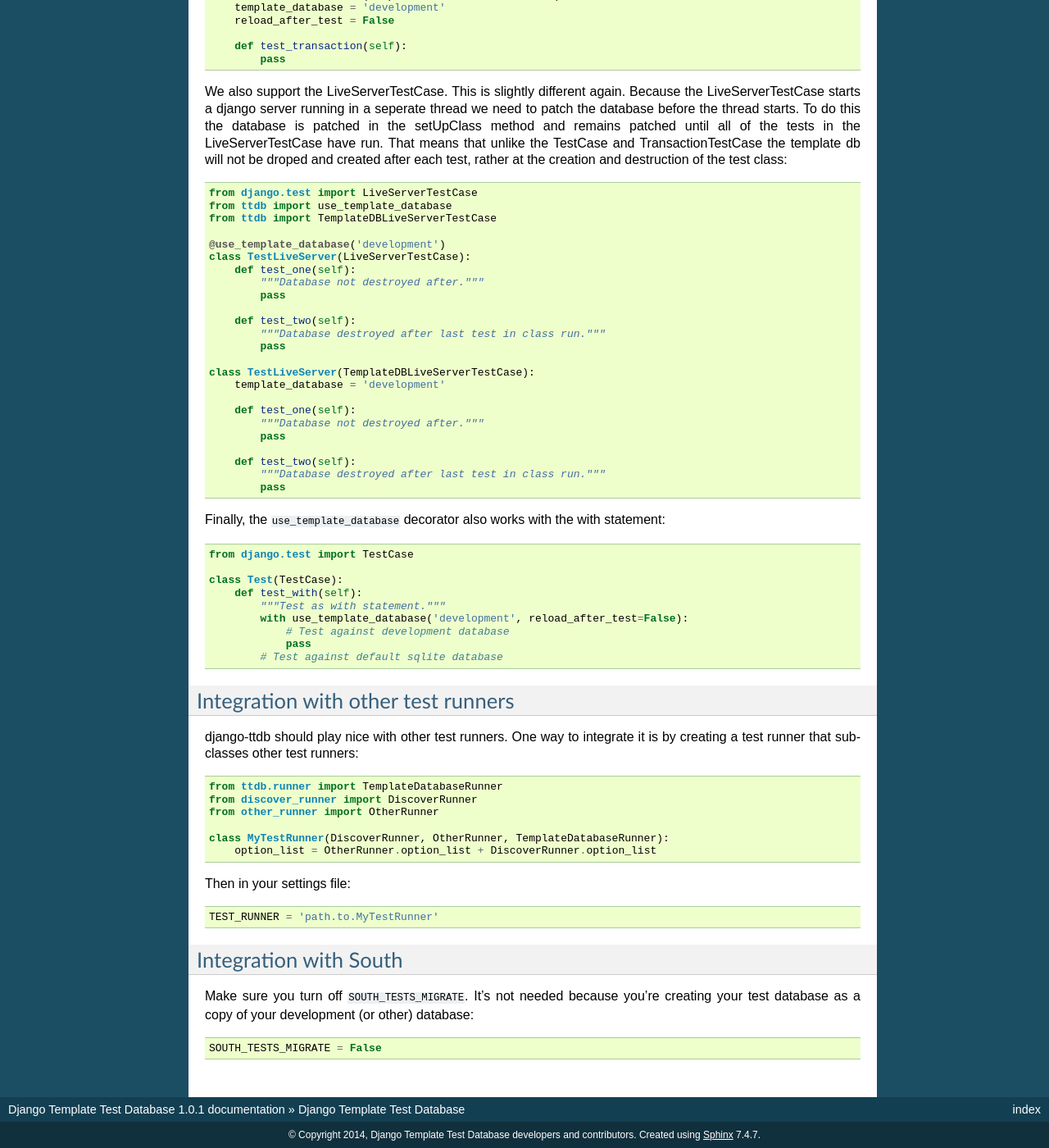
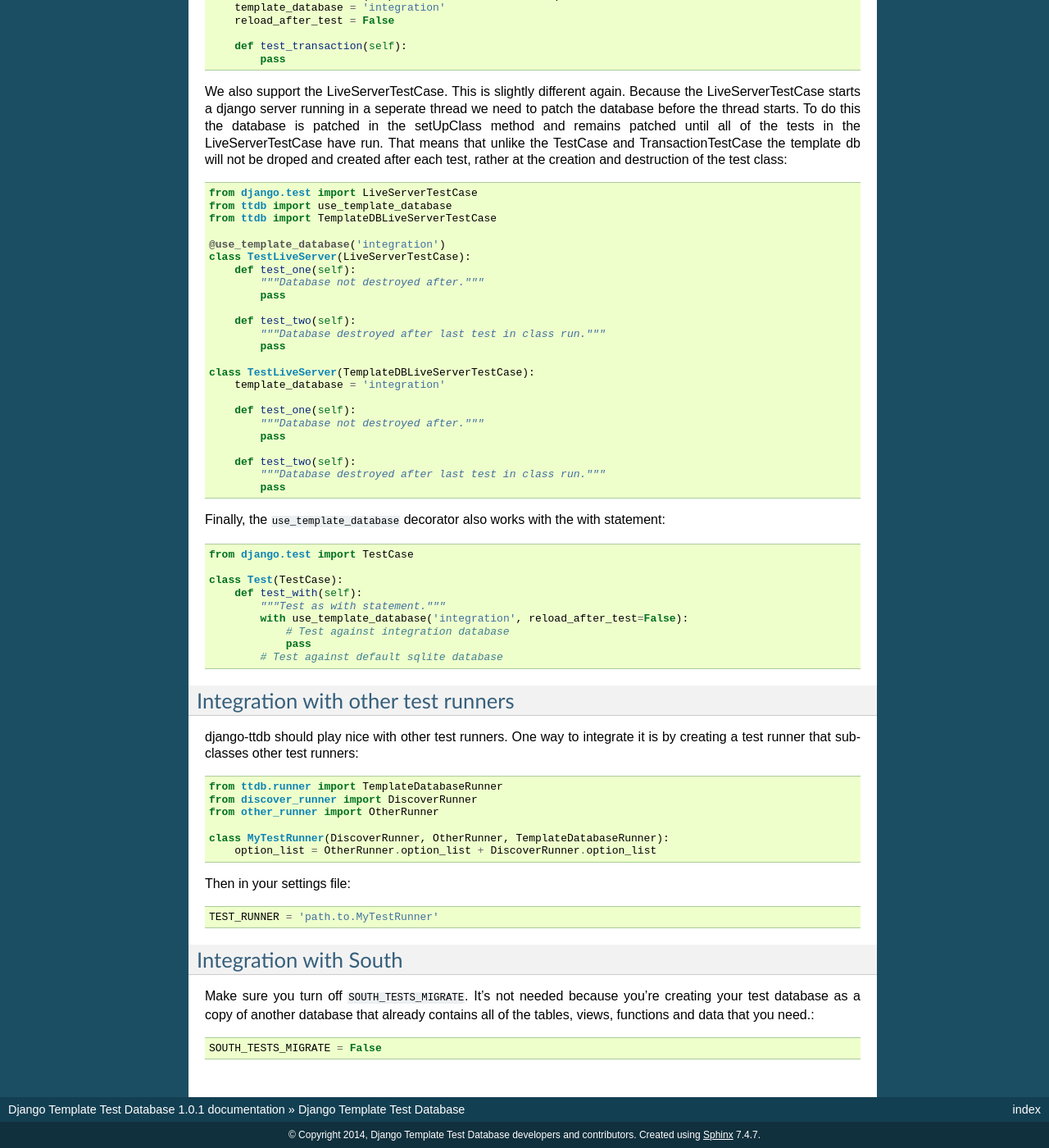
Before and after one commit to wilbuick/django-ttdb, a Sphinx documentation site: the page built from docs/index.rst, in a window 1280 px wide and 1400 px high, scrolled down 2835 px. Shown: the whole window at 82% size. Built offline with Sphinx 7.4.7, drawn with Linux system fonts in a browser that asks for light colours; some of the changed text lies outside the part shown.

Commit message:
update docs

```diff
--- a/docs/index.rst
+++ b/docs/index.rst
@@ -59,7 +59,7 @@ most likely want to define a different set of DATABASES for testing than develop
             'default': {
                 'ENGINE': 'django.db.backends.sqlite3',
             },
-            'development': {
+            'integration': {
                 'ENGINE': 'django.db.backends.postgresql_psycopg2',
                 'NAME': 'django_ttdb',
                 'USER': 'postgres',
@@ -89,14 +89,14 @@ the easiest way is using a decorator::
     from ttdb import use_template_database
     from django.test import TestCase
 
-    @use_template_database('development')
+    @use_template_database('integration')
     class TestClassDecorator(TestCase):
         def test_class_decorator(pass):
             """All tests inside class will use postgres template database."""
             pass
 
     class TestDecorator(TestCase):
-        @use_template_database('development')
+        @use_template_database('integration')
         def test_decorator(self):
             """Is running tests using the postgres template database."""
             pass
@@ -106,7 +106,7 @@ We can also use the *TemplateDBTestCase* class::
     from ttdb import TemplateDBTestCase
 
     class TestClass(TemplateDBTestCase):
-        template_database = 'development'
+        template_database = 'integration'
 
         def test_class(self):
             """Define the template_database and use inheritance rather than decorator."""
@@ -128,7 +128,7 @@ django-ttdb takes a different approach. It drops the database and creates it aft
     from ttdb import use_template_database
     from django.test import TransactionTestCase
 
-    @use_template_database('development')
+    @use_template_database('integration')
     class TestTransactions(TransactionTestCase):
         def test_transaction(self):
             """After running the template test db will be droped and created."""
@@ -146,14 +146,14 @@ after each test::
     from ttdb import use_template_database
     from django.test import TransactionTestCase
 
-    @use_template_database('development', reload_after_test=False)
+    @use_template_database('integration', reload_after_test=False)
     class TestTransactions(TransactionTestCase):
         def test_transaction(self):
             """Database will remain upon test completion."""
             pass
 
     class TestTransactionTwo(TemplateDBTransactionTestCase):
-        template_database = 'development'
+        template_database = 'integration'
         reload_after_test = False
 
         def test_transaction(self):
@@ -171,7 +171,7 @@ of the test class::
     from ttdb import use_template_database
     from ttdb import TemplateDBLiveServerTestCase
 
-    @use_template_database('development')
+    @use_template_database('integration')
     class TestLiveServer(LiveServerTestCase):
         def test_one(self):
             """Database not destroyed after."""
@@ -182,7 +182,7 @@ of the test class::
             pass
 
     class TestLiveServer(TemplateDBLiveServerTestCase):
-        template_database = 'development'
+        template_database = 'integration'
 
         def test_one(self):
             """Database not destroyed after."""
@@ -199,8 +199,8 @@ Finally, the ``use_template_database`` decorator also works with the with statem
     class Test(TestCase):
         def test_with(self):
             """Test as with statement."""
-            with use_template_database('development', reload_after_test=False):
-                # Test against development database
+            with use_template_database('integration', reload_after_test=False):
+                # Test against integration database
                 pass
             # Test against default sqlite database
 
@@ -225,6 +225,7 @@ Integration with South
 ----------------------
 
 Make sure you turn off ``SOUTH_TESTS_MIGRATE``. It's not needed because you're creating
-your test database as a copy of your development (or other) database::
+your test database as a copy of another database that already contains all of the tables,
+views, functions and data that you need.::
 
     SOUTH_TESTS_MIGRATE = False
```
